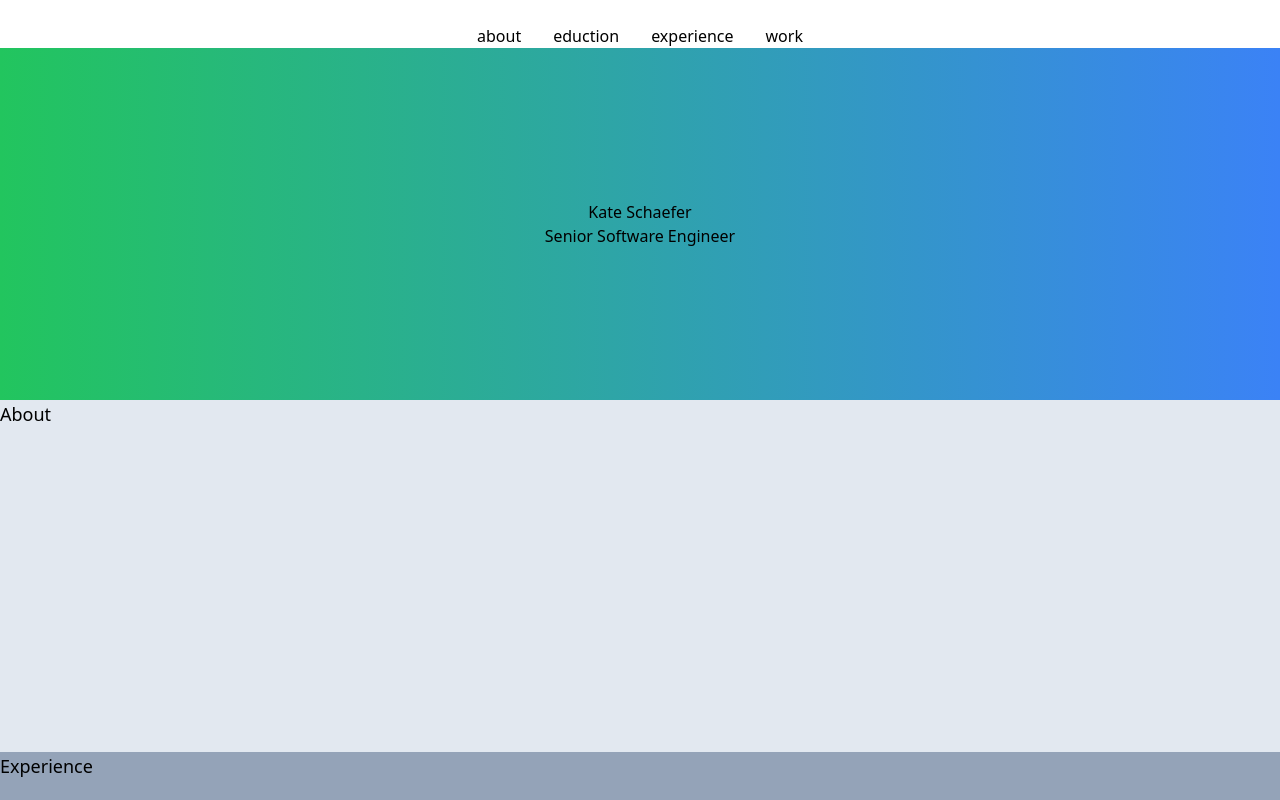
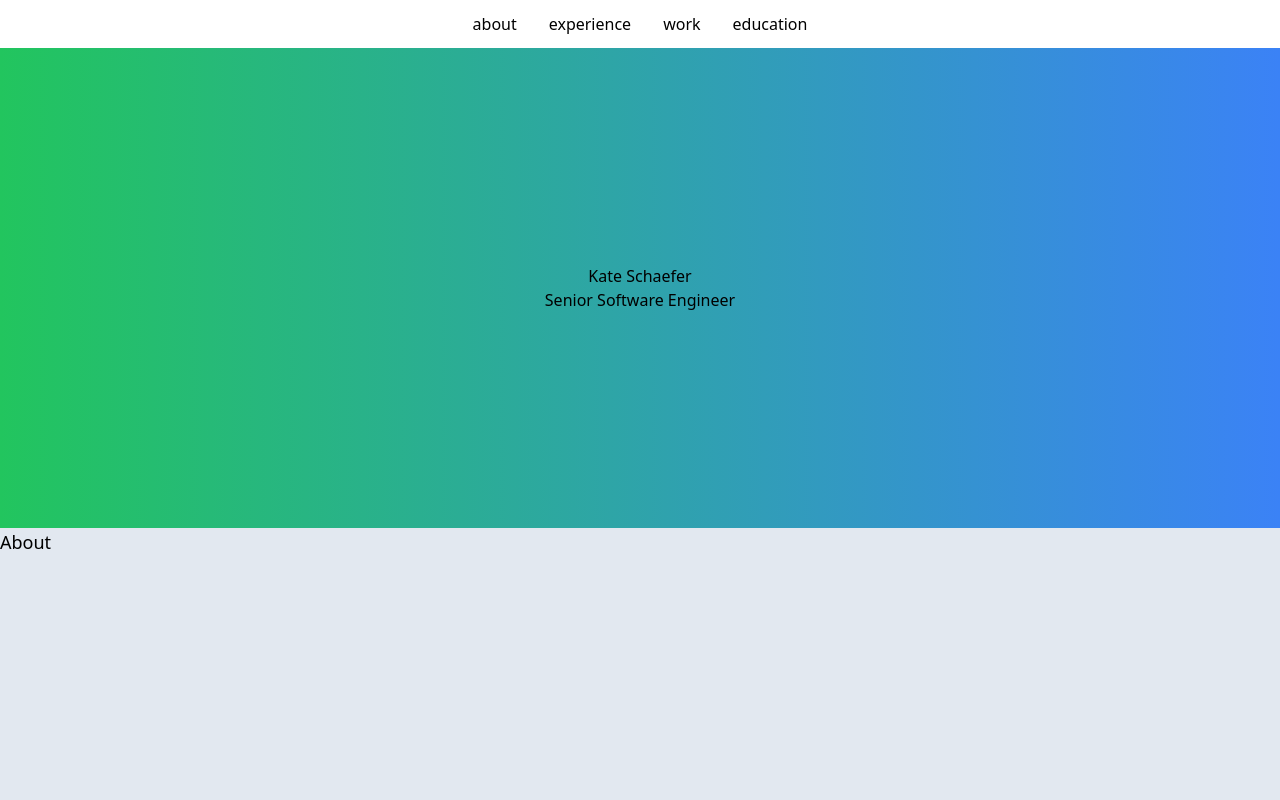
Before and after one commit to keschaefer/kate-schaefer-portfolio-vite, a React (Vite) app: page / in a window 1280 px wide. Shown: the top 800 px of the page. Built offline with nearby package versions, Linux system fonts and the light colour scheme.

Commit message:
add anchor tags, fix active link header indicator

```diff
--- a/src/App.jsx
+++ b/src/App.jsx
@@ -11,7 +11,7 @@ import {
 
 const App = () => {
   return (
-    <div className="App">
+    <div className="snap-x">
       <Header />
       <HeroSection />
       <AboutSection />
--- a/src/Header.jsx
+++ b/src/Header.jsx
@@ -1,9 +1,16 @@
 import { useActiveSectionScroll } from "./useActiveSectionScroll";
 import { VIEW_SECTIONS } from "./constants";
 
-const Link = ({ text, isActive }) => {
+export const HEADER_HEIGHT_REMS = 12;
+
+const Link = ({ text, isActive, href }) => {
   return (
-    <a className={`px-4  ${isActive ? "border-b-4 border-red-500" : ""}`}>
+    <a
+      href={href}
+      className={`px-4 my-2 border-b-4 ${
+        isActive ? "border-blue-200" : "border-transparent"
+      }`}
+    >
       {text}
     </a>
   );
@@ -14,17 +21,29 @@ const Header = () => {
   const activeSection = useActiveSectionScroll(sections);
 
   return (
-    <div className="h-12 sticky top-0 z-10 bg-white flex justify-center items-end w-full">
-      <Link text="about" isActive={activeSection === VIEW_SECTIONS.ABOUT} />
+    <div
+      className={`h-${HEADER_HEIGHT_REMS} sticky top-0 z-10 bg-white flex justify-center items-end w-full`}
+    >
       <Link
-        text="eduction"
-        isActive={activeSection === VIEW_SECTIONS.EDUCATION}
+        text="about"
+        isActive={activeSection === VIEW_SECTIONS.ABOUT}
+        href={`#${VIEW_SECTIONS.ABOUT}`}
       />
       <Link
         text="experience"
         isActive={activeSection === VIEW_SECTIONS.EXPERIENCE}
+        href={`#${VIEW_SECTIONS.EXPERIENCE}`}
       />
-      <Link text="work" isActive={activeSection === VIEW_SECTIONS.WORK} />
+      <Link
+        text="work"
+        isActive={activeSection === VIEW_SECTIONS.WORK}
+        href={`#${VIEW_SECTIONS.WORK}`}
+      />
+      <Link
+        text="education"
+        isActive={activeSection === VIEW_SECTIONS.EDUCATION}
+        href={`#${VIEW_SECTIONS.EDUCATION}`}
+      />
     </div>
   );
 };
--- a/src/Sections/AboutSection.jsx
+++ b/src/Sections/AboutSection.jsx
@@ -1,9 +1,13 @@
 import Title from "../Title";
 import { VIEW_SECTIONS } from "../constants";
+import { HEADER_HEIGHT_REMS } from "../Header";
 
 const AboutSection = () => {
   return (
-    <div className="h-section bg-slate-200" id={VIEW_SECTIONS.ABOUT}>
+    <div
+      className={`scroll-mt-${HEADER_HEIGHT_REMS} h-section bg-slate-200`}
+      id={VIEW_SECTIONS.ABOUT}
+    >
       <Title title="About" />
     </div>
   );
--- a/src/Sections/EducationSection.jsx
+++ b/src/Sections/EducationSection.jsx
@@ -1,9 +1,13 @@
 import Title from "../Title";
 import { VIEW_SECTIONS } from "../constants";
+import { HEADER_HEIGHT_REMS } from "../Header";
 
 const EducationSection = () => {
   return (
-    <div className="h-section bg-slate-800" id={VIEW_SECTIONS.EDUCATION}>
+    <div
+      className={`scroll-mt-${HEADER_HEIGHT_REMS} h-section bg-slate-800`}
+      id={VIEW_SECTIONS.EDUCATION}
+    >
       <Title title="Education" />
     </div>
   );
--- a/src/Sections/ExperienceSection.jsx
+++ b/src/Sections/ExperienceSection.jsx
@@ -1,9 +1,13 @@
 import Title from "../Title";
 import { VIEW_SECTIONS } from "../constants";
+import { HEADER_HEIGHT_REMS } from "../Header";
 
 const ExperienceSection = () => {
   return (
-    <div className="h-section bg-slate-400" id={VIEW_SECTIONS.EXPERIENCE}>
+    <div
+      className={`scroll-mt-${HEADER_HEIGHT_REMS} h-section bg-slate-400`}
+      id={VIEW_SECTIONS.EXPERIENCE}
+    >
       <Title title="Experience" />
     </div>
   );
--- a/src/Sections/HeroSection.jsx
+++ b/src/Sections/HeroSection.jsx
@@ -1,9 +1,10 @@
 import { VIEW_SECTIONS } from "../constants";
+import { HEADER_HEIGHT_REMS } from "../Header";
 
 const HeroSection = () => {
   return (
     <div
-      className="h-section bg-gradient-to-r from-green-500 to-blue-500 flex justify-center items-center"
+      className={`scroll-mt-${HEADER_HEIGHT_REMS} h-section bg-gradient-to-r from-green-500 to-blue-500 flex justify-center items-center`}
       id={VIEW_SECTIONS.HERO}
     >
       <div className="flex flex-col justify-center items-center">
--- a/src/Sections/WorkSection.jsx
+++ b/src/Sections/WorkSection.jsx
@@ -1,9 +1,13 @@
 import Title from "../Title";
 import { VIEW_SECTIONS } from "../constants";
+import { HEADER_HEIGHT_REMS } from "../Header";
 
 const WorkSection = () => {
   return (
-    <div className="h-section bg-slate-600" id={VIEW_SECTIONS.WORK}>
+    <div
+      className={`scroll-mt-${HEADER_HEIGHT_REMS} h-section bg-slate-600`}
+      id={VIEW_SECTIONS.WORK}
+    >
       <Title title="Work" />
     </div>
   );
--- a/src/constants.js
+++ b/src/constants.js
@@ -1,7 +1,7 @@
 export const VIEW_SECTIONS = {
+  HERO: "hero",
   ABOUT: "about",
+  EXPERIENCE: "experience",
+  WORK: "work",
   EDUCATION: "eduction",
-  EXPERIENCE: "experience",
-  HERO: "hero",
-  WORK: "work",
 };
--- a/src/useActiveSectionScroll.js
+++ b/src/useActiveSectionScroll.js
@@ -22,7 +22,7 @@ export const useActiveSectionScroll = (sections) => {
         if (section) {
           const sectionTop = section.offsetTop;
 
-          if (windowScrollPosition >= sectionTop - 100) {
+          if (windowScrollPosition >= sectionTop - 250) {
             setActiveSection(section.getAttribute("id"));
           }
         }
--- a/tailwind.config.cjs
+++ b/tailwind.config.cjs
@@ -4,7 +4,7 @@ module.exports = {
   theme: {
     extend: {
       height: {
-        section: "22rem",
+        section: "30rem",
       },
     },
   },
```
